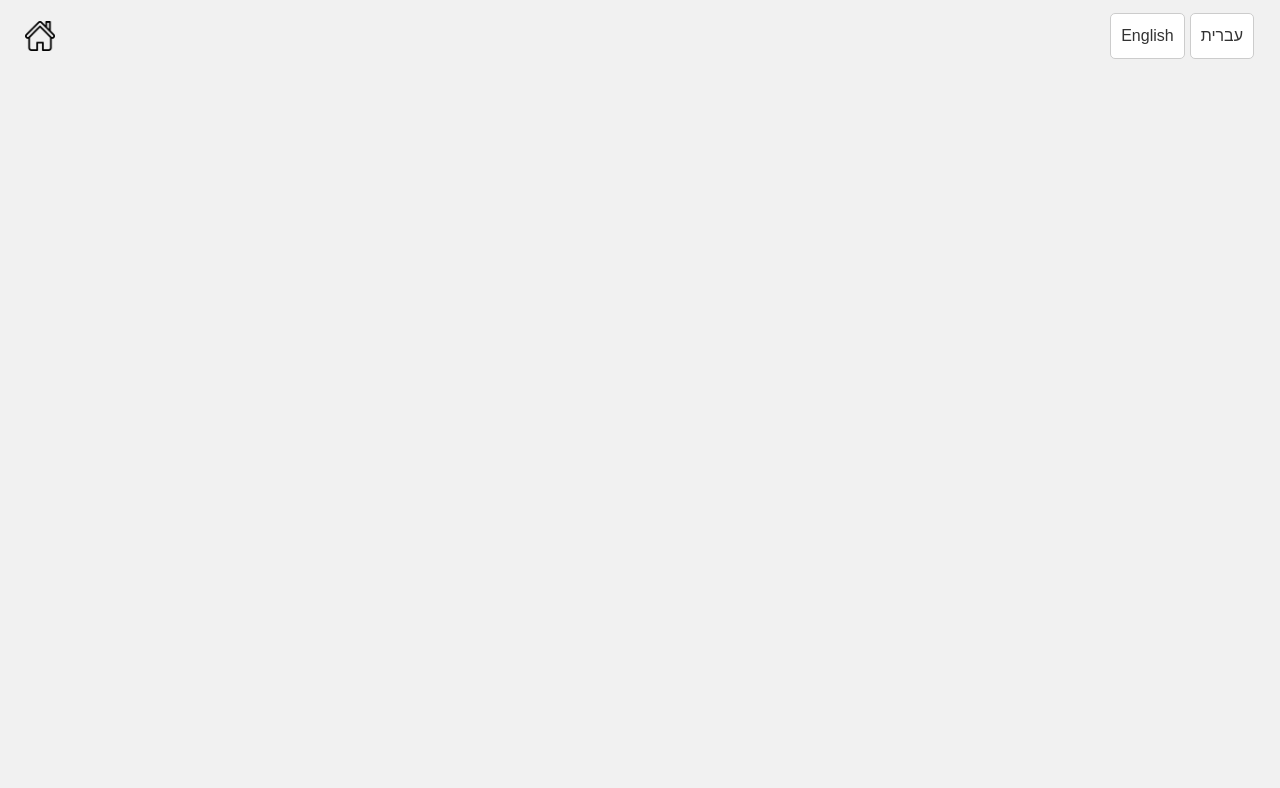
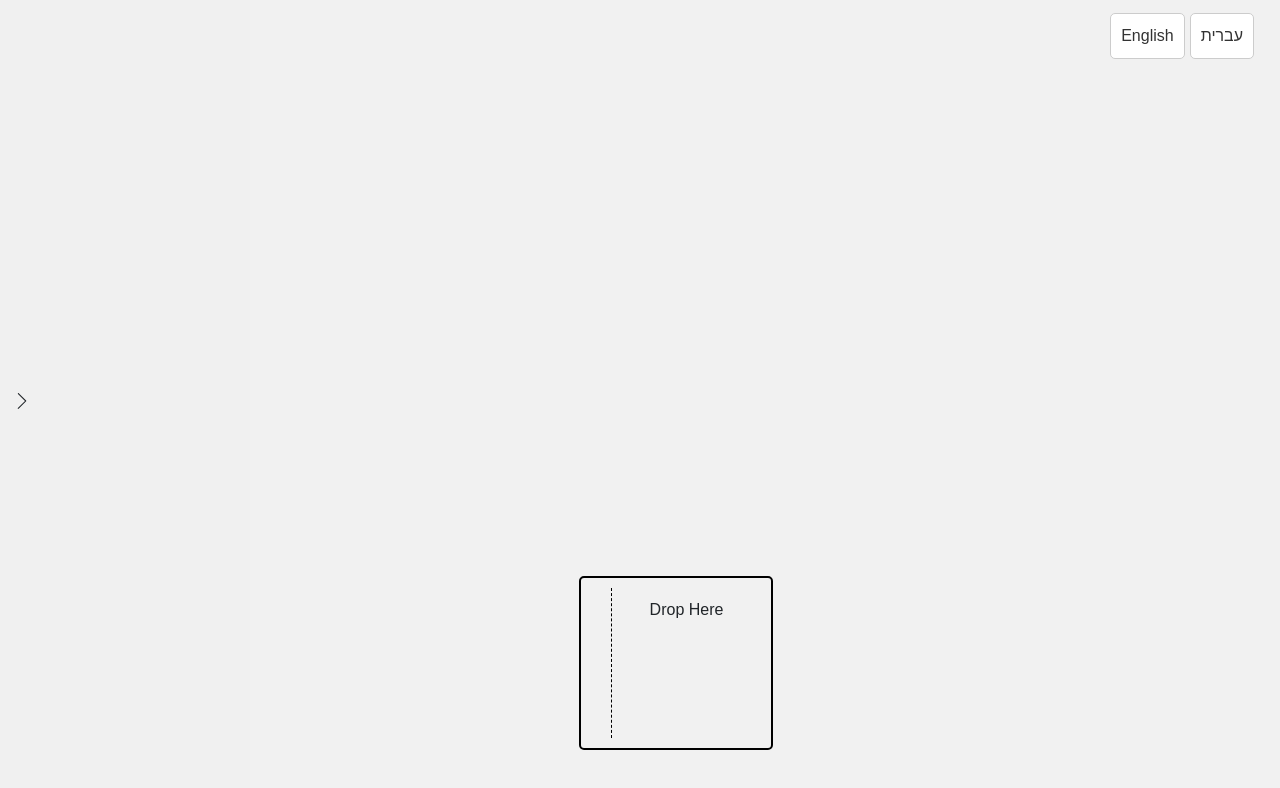
Before and after one commit to saarazari5/gesturobot, a React (Create React App) app: page /videoWindow in a window 1280 px wide. Before the commit this address had no page. Shown: the top 788 px of the page. Built offline with nearby package versions, Linux system fonts and the light colour scheme.

Commit message:
adjast the video screen to the changes

```diff
--- a/src/App.js
+++ b/src/App.js
@@ -19,6 +19,7 @@ import { DndProvider } from "react-dnd";
 import { HTML5Backend } from "react-dnd-html5-backend";
 import CreateNewGesture from "./pages/createNewGesture/createNewGesture";
 import CreateNewExperiment from "./pages/createNewExperiment/createNewExperiment";
+import VideoWindow from "./components/videoWindow/VideoWindow.js";
 
 function App() {
   const [gestureID, setGestureID] = useState(0);
@@ -35,11 +36,11 @@ function App() {
       </div>
       <Routes>
         <Route path="/" element={<UserLogin />} />
-        <Route path="/createNewExperiment/*" element={<CreateNewExperiment id = {gestureID}/>} />
+        <Route path="/createNewExperiment/*" element={<CreateNewExperiment id={gestureID} />} />
         <Route path="/CreateNewGesture" element={<CreateNewGesture />} />
         <Route path="/GestureTag" element={<GestureTag />} />
         <Route path="/UserLogin" element={<UserLogin />} />
-        <Route path="/GestureManagement" element={<GestureManagement setGestureID={setGestureID}/>} />
+        <Route path="/GestureManagement" element={<GestureManagement setGestureID={setGestureID} />} />
         <Route path="/MovementsLib" element={<MovementsLib />} />
         <Route path="/GestureDisplay" element={<GestureDisplay setGestureID={setGestureID} />} />
         <Route path="/DemographicForm" element={<DemographicForm />} />
@@ -47,6 +48,7 @@ function App() {
         <Route path="/Tagging" element={<Tagging />} />
         <Route path="/MainPage" element={<MainPage />} />
         <Route path="/LabelFeedBack" element={<Labelfeedback />} />
+        <Route path="/videoWindow" element={<VideoWindow />} />
       </Routes>
     </DndProvider>
   );
--- a/src/components/gestureLable/gestureLable.css
+++ b/src/components/gestureLable/gestureLable.css
@@ -19,14 +19,14 @@
   color: #333;
 }
 
-video {
+/* video {
   position: relative;
   top: 50%;
   left: 50%;
   transform: translate(-50%, -50%);
   min-width: 100%;
   min-height: 100%;
-}
+} */
 
 .button-line {
   display: flex;
--- a/src/components/videoWindow/SidePanel.css
+++ b/src/components/videoWindow/SidePanel.css
@@ -7,6 +7,7 @@
   width: 250px;
   height: 100%;
   background-color: #f0f0f0;
+  overflow-y: auto; /* Enable vertical scrolling for the entire side panel */
 }
 
 .slide-window {
@@ -37,10 +38,6 @@
   left: 20px;
 }
 
-  /* SidePanel.css */
-
-/* Other styles... */
-
 .draggable-item {
   height: 120px;
   width: 150px;
@@ -56,9 +53,31 @@
 
 p {
   margin: 0px;
+  font-size: 15px;
 }
 
-  .text-movements-library{
+.text-movements-library {
   text-align: left; /* Or any other alignment you want */
   padding: 7px;
 }
+
+/* Customize scrollbar */
+.side-panel {
+  scrollbar-width: thin; /* Set scrollbar width */
+  scrollbar-color: #ccc7c7 transparent; /* Set scrollbar thumb color and track color */
+}
+
+/* Position scrollbar on the left */
+.side-panel::-webkit-scrollbar {
+  width: 8px; /* Set scrollbar width */
+  height: 8px; /* Set scrollbar height */
+}
+
+.side-panel::-webkit-scrollbar-thumb {
+  background-color: #888; /* Set scrollbar thumb color */
+  border-radius: 5px; /* Round the scrollbar thumb */
+}
+
+.side-panel::-webkit-scrollbar-track {
+  background-color: transparent; /* Make scrollbar track transparent */
+}
--- a/src/components/videoWindow/SidePanel.js
+++ b/src/components/videoWindow/SidePanel.js
@@ -1,63 +1,3 @@
-// import React, { useState } from 'react';
-// import { useDrag } from 'react-dnd';
-// import './SidePanel.css';
-// import video1 from './videos/video1.mp4';
-// import video2 from './videos/video2.mp4';
-// import video3 from './videos/video3.mp4';
-
-// const DraggableItem = ({ videoUrl, name }) => {
-//   const [{ isDragging }, drag] = useDrag({
-//     type: 'draggableItem',
-//     item: { type: 'draggableItem', videoUrl, name },
-//     collect: monitor => ({
-//       isDragging: monitor.isDragging(),
-//     }),
-//   });
-
-//   return (
-//     <div ref={drag} className={`draggable-item ${isDragging ? 'dragging' : ''}`}>
-//       <video src={videoUrl} controls width="150" height="100" />
-//       <p>{name}</p>
-//     </div>
-//   );
-// };
-
-// const SidePanel = () => {
-//   const [isOpen, setIsOpen] = useState(false);
-
-//   const handleToggleSlideWindow = () => {
-//     setIsOpen(!isOpen);
-//   };
-
-//   const videos = [
-//     { name: 'jump', url: video1 },
-//     { name: 'sit', url: video2 },
-//     { name: 'hey', url: video3 },
-//   ];
-
-//   return (
-//     <div className="side-panel">
-//       <button className="toggle-slide-button" onClick={handleToggleSlideWindow}>
-//         {isOpen ? 'Close Slide Window' : 'Open Slide Window'}
-//       </button>
-//       {/* <div className={`slide-window ${isOpen ? 'open' : 'closed'}`}> */}
-//       <div className="slide-window-content">
-//         {isOpen && (
-//           <div>
-//             <h3>Draggable Videos</h3>
-//             {videos.map((video, index) => (
-//               <DraggableItem key={index} videoUrl={video.url} name={video.name} />
-//             ))}
-//           </div>
-//         )}
-//       </div>
-//       {/* </div> */}
-//     </div>
-//   );
-// };
-
-// export default SidePanel;
-
 import React, { useState } from 'react';
 import { useDrag } from 'react-dnd';
 import { SlArrowLeft, SlArrowRight } from 'react-icons/sl'; // Import arrow icons
@@ -102,7 +42,6 @@ const SidePanel = () => {
     zIndex: 3,
   };
 
-
   const sidePanelStyle = {
     width: '200px',
     height: '100%',
@@ -112,9 +51,13 @@ const SidePanel = () => {
     left: isOpen ? '0' : '-200px', // Change 'right' to 'left' and adjust positions accordingly
     transition: 'left 0.1s', // Change 'right' to 'left' for transition
     zIndex: 2,
+    overflowY: 'auto', // Add overflow-y property for vertical scrolling
   };
 
   const videos = [
+    { name: 'jump', url: video1 },
+    { name: 'sit', url: video2 },
+    { name: 'hey', url: video3 },
     { name: 'jump', url: video1 },
     { name: 'sit', url: video2 },
     { name: 'hey', url: video3 },
@@ -128,10 +71,12 @@ const SidePanel = () => {
       <div style={sidePanelStyle} className="slide-window-content">
         {isOpen && (
           <div>
-            <h3 class="text-movements-library">Movemets Library</h3>
-            {videos.map((video, index) => (
-              <DraggableItem key={index} videoUrl={video.url} name={video.name} />
-            ))}
+            <h3 className="text-movements-library">Movemets Library</h3>
+            <div className="video-list">
+              {videos.map((video, index) => (
+                <DraggableItem key={index} videoUrl={video.url} name={video.name} />
+              ))}
+            </div>
           </div>
         )}
       </div>
--- a/src/components/videoWindow/VideoContainer.js
+++ b/src/components/videoWindow/VideoContainer.js
@@ -133,7 +133,7 @@ const VideoContainer = ({ droppedItems, setDroppedItems }) => {
   };
 
   return (
-    <div style={containerStyle}>
+    <div className='VideoContsiner' style={containerStyle}>
       {droppedItems.map((item, index) => (
         <Item key={index} name={item.name} videoUrl={item.videoUrl} index={index} />
       ))}
--- a/src/components/videoWindow/VideoWindow.css
+++ b/src/components/videoWindow/VideoWindow.css
@@ -1,51 +1,21 @@
-
-/* Add this CSS to your stylesheet */
-/* .video-container {
-    position: fixed;
-    bottom: 50px;
-    left: 50%;
-    transform: translateX(-50%);
-    padding: 5px;
-    background-color: transparent;
-    display: flex;
-    align-items: center;
-    justify-content: center;
-    max-width: 90%;
-    overflow-x: auto;
-  }
-   */
-  /* .side-panel {
-    position: fixed;
-    top: 0;
-    right: 0;
-    bottom: 0;
-    width: 200px;
-    background-color: #f0f0f0;
-    z-index: 1;
-  } */
-
-  /* .video-container video {
-    width: 100px;
-    margin-right: 10px;
-  } */
-
-
   .App {
     text-align: center;
   }
 
   .combined-video video{
     background-color: rgb(224, 223, 223);
-    width: 500px;
-    height: 300px;
+    width: 400px;
+    height: 200px;
+    padding: 10px;
   }
 
-  .combined-video video{
+  /* .combined-video video{
     padding: 10px;
     width: 400px;
     height: 250px;
     margin-top: 3%;
-  }
+    height: 300px;
+  } */
 
   .drop-area {
     border-left: 1px dashed black;
--- a/src/pages/gesturedisplay/GestureDisplay.js
+++ b/src/pages/gesturedisplay/GestureDisplay.js
@@ -6,7 +6,7 @@ import { Translations } from "../../language-management/Translations";
 import { Link } from 'react-router-dom';
 
 
-function GestureDisplay({setGestureID}) {
+function GestureDisplay({ setGestureID }) {
 
   const [selectedGesture, setSelectedGesture] = useState('');
   const [selectedGroup, setSelectedGroup] = useState('');
@@ -85,7 +85,7 @@ function GestureDisplay({setGestureID}) {
               </div>
             </div>
           </form>
-          {<GestureSection  emotion={selectedGesture} group={selectedGroup} setGestureID={setGestureID}/>}
+          {<GestureSection emotion={selectedGesture} group={selectedGroup} setGestureID={setGestureID} />}
 
           {/* Container for checkbox and add icon */}
           <div className="actions-container">
@@ -102,7 +102,7 @@ function GestureDisplay({setGestureID}) {
             </div>
 
             {/* Add icon */}
-            <Link to="/createNewExperiment" className="add-icon">
+            <Link to="/videoWindow" className="add-icon">
               <img src="/add.png" alt="Add" />
             </Link>
           </div>
```
Also changed, not shown: src/components/videoWindow/index.js (+5 -4 lines), 1 other file (tests, documents, lock files or other folders). Lines whose indentation alone changed are shown as unchanged.
